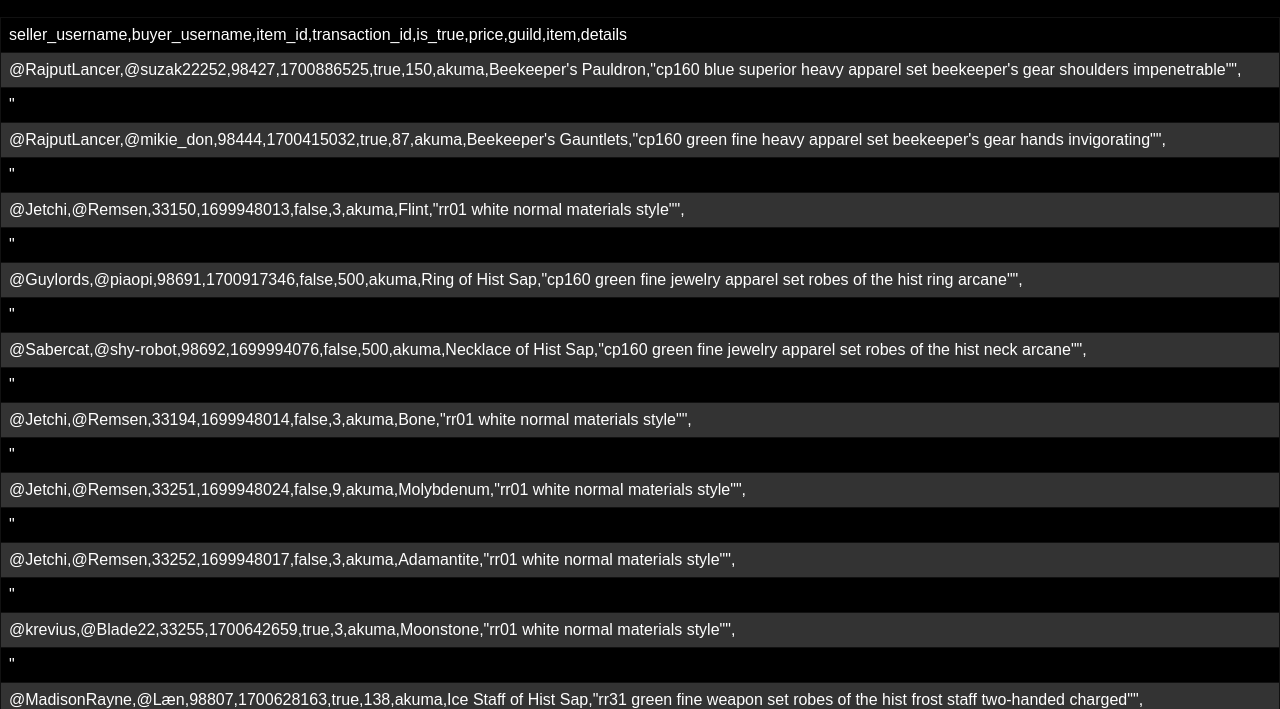
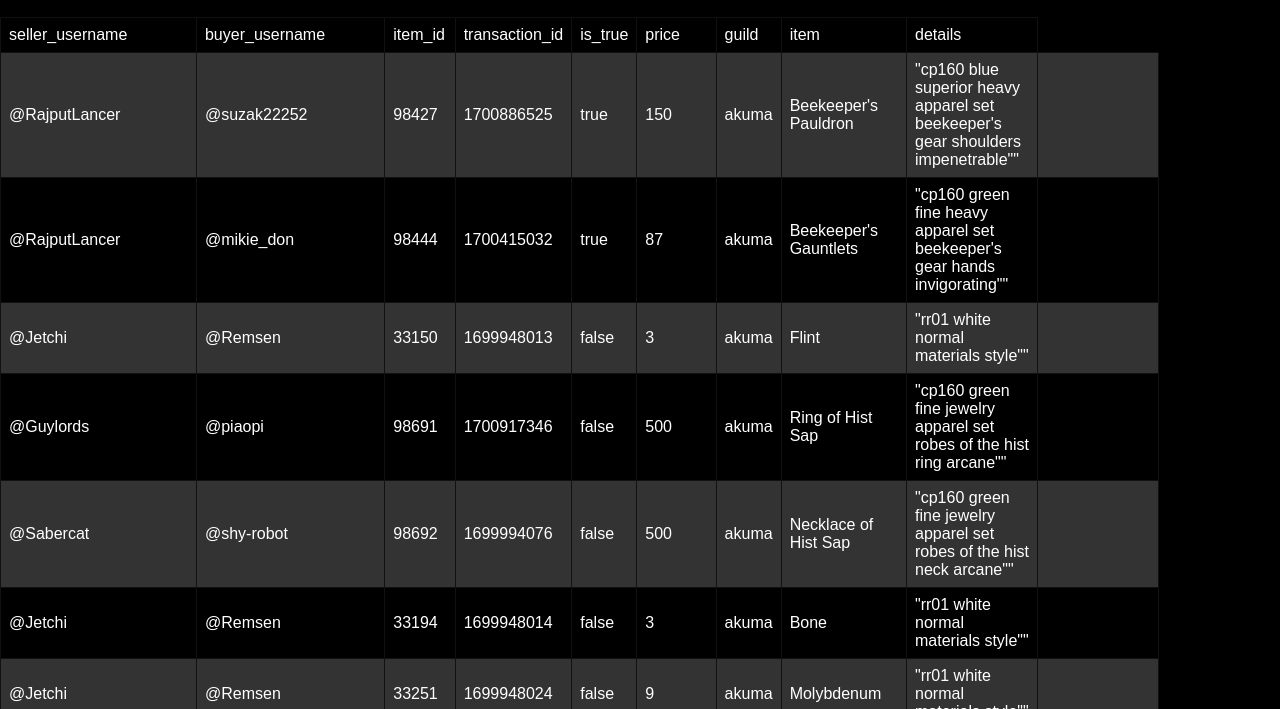
Before and after one commit to fairyyyyyyyy/fairyyyyyyyy.github.io, a plain HTML site: page index.html in a window 1280 px wide. Shown: the part 91-800 px from the top of the page. Drawn offline with Linux system fonts and the light colour scheme.

Commit message:
Update index.html

```diff
--- a/index.html
+++ b/index.html
@@ -33,7 +33,6 @@
             background-color: #333;
             color: white;
             font-size: 1.2em;  /* Bigger font size for headers */
-            font-weight: bold;  /* Thicker font for headers */
         }
 
         tr:nth-child(even) {
@@ -57,19 +56,9 @@
         const rows = csvData.split('\n');
         const table = document.getElementById('csvTable');
 
-        // Handle the header separately
-        const headerCells = rows[0].split('|');
-        const headerRow = table.insertRow();
-        for (let j = 0; j < headerCells.length; j++) {
-            const cell = headerRow.insertCell();
-            cell.textContent = headerCells[j];
-        }
-
-        for (let i = 1; i < rows.length; i++) {
-            const cells = rows[i].split('|');
-
-            // Check if the row has the correct number of cells
-            if (cells.length === headerCells.length) {
+        for (let i = 0; i < rows.length; i++) {
+            const cells = rows[i].split(',');
+            if (cells.length > 1) {  // Skip rows with no data
                 const row = table.insertRow();
 
                 for (let j = 0; j < cells.length; j++) {
```
